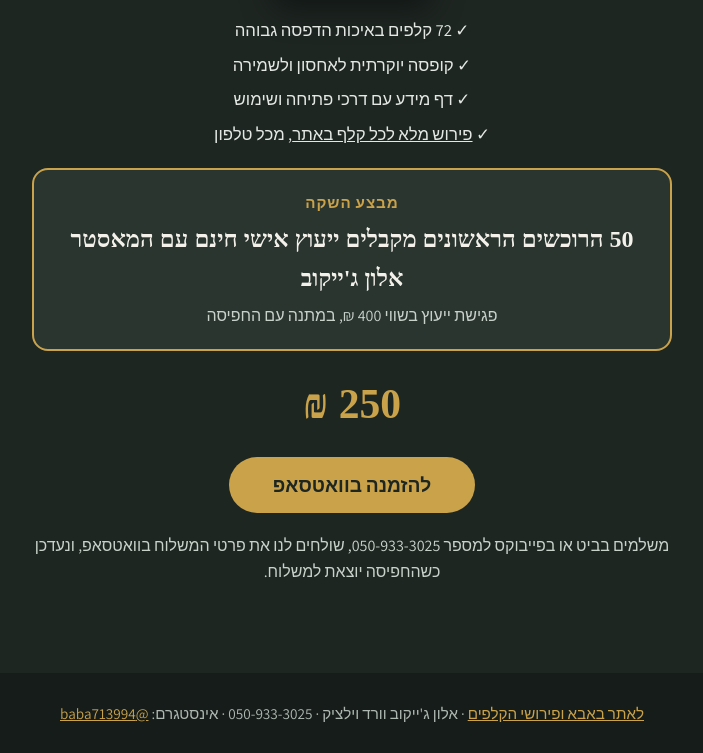
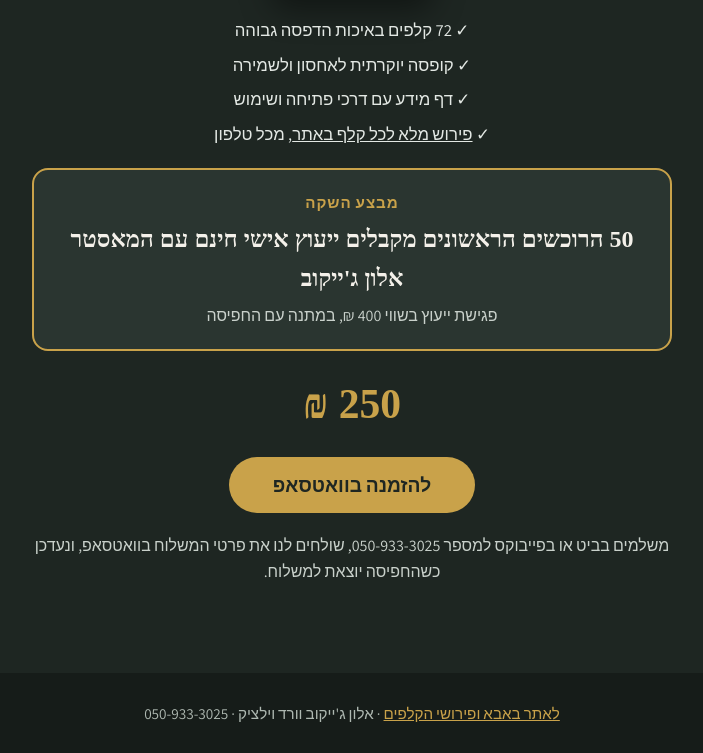
Before and after one commit to veredvi061080-ai/baba, a plain HTML site: page order/index.html in a window 1280 px wide. Shown: the part 5810-6563 px from the top of the page, without its empty margins (288-991 px from the left). Drawn offline with Linux system fonts and the light colour scheme; a web font is replaced by a local one.

Commit message:
Landing page: remove Instagram link
Co-Authored-By: Claude Opus 5.5 <noreply@anthropic.com>
Claude-Session: https://claude.ai/code/session_017qionC2yLA9uVKTMCZmN6K

```diff
--- a/order/index.html
+++ b/order/index.html
@@ -213,7 +213,7 @@ a{color:#4E5E2F}a:hover{color:#36421F}
   </section>
 
   <footer style="background: #161C19; color: #AEB8B1; padding: 28px 24px; text-align: center; font-size: 0.95rem">
-    <a href="../" style="color: #C9A24A">לאתר באבא ופירושי הקלפים</a> · אלון ג'ייקוב וורד וילציק · 050-933-3025 · אינסטגרם: <a href="https://www.instagram.com/baba713994" style="color: #C9A24A">@baba713994</a>
+    <a href="../" style="color: #C9A24A">לאתר באבא ופירושי הקלפים</a> · אלון ג'ייקוב וורד וילציק · 050-933-3025
   </footer>
 
 </div>
```
